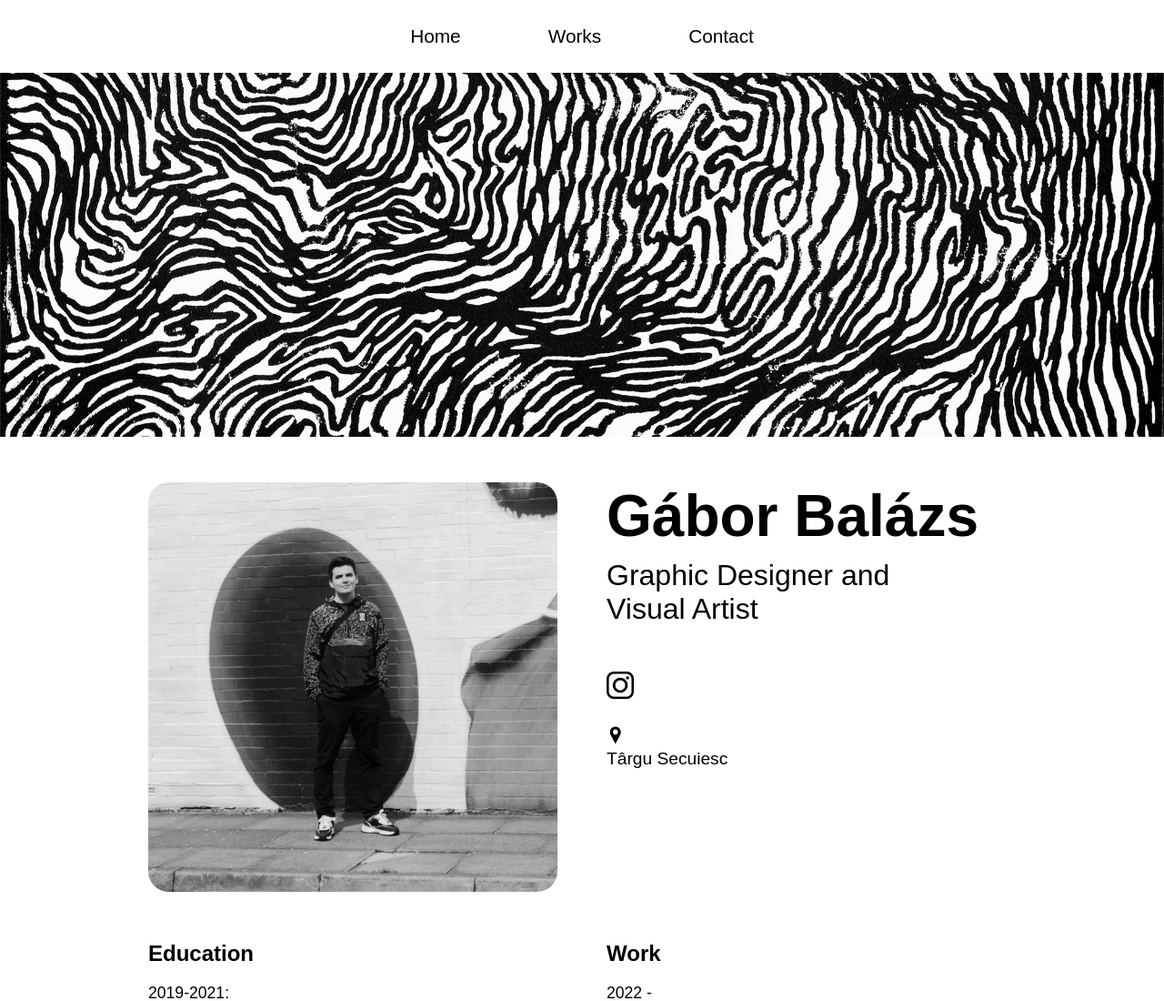
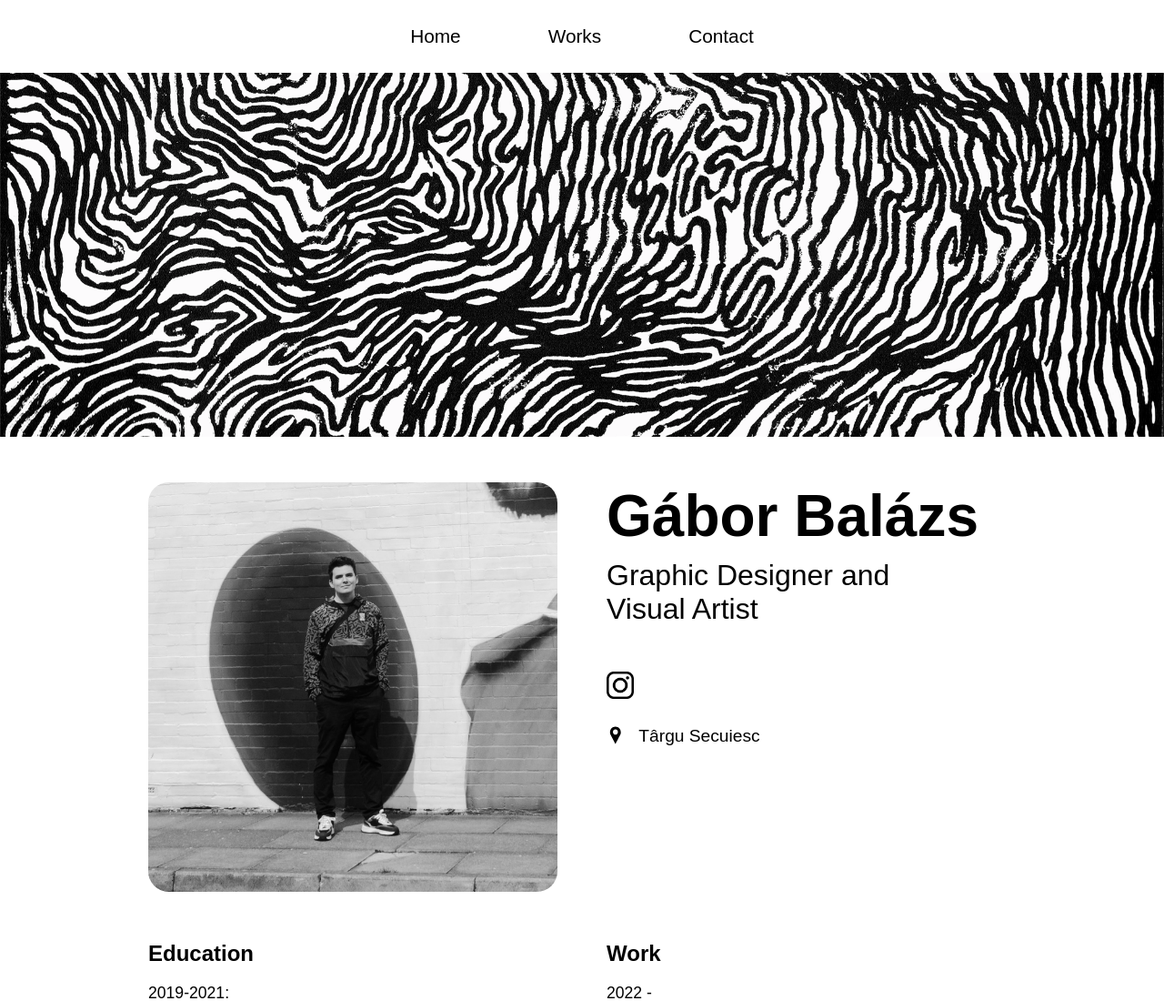
Before and after one commit to gaborbalazs97/gaborbalazs, a plain HTML site: page index.html in a window 1280 px wide. Shown: the top 1100 px of the page at 91% size. Drawn offline with Linux system fonts and the light colour scheme; a web font is replaced by a local one.

Commit message:
Update styles.css

```diff
--- a/styles.css
+++ b/styles.css
@@ -89,6 +89,17 @@ body::after {
   margin-top: 30px;
   text-align: left;
   width: 350px;
+}
+
+.loc-icon {
+  display: inline-block;
+  vertical-align: middle;
+  margin-right: 10px;
+}
+
+.loc-text {
+  display: inline-block;
+  vertical-align: top;
 }
 
 .home-left {
```
